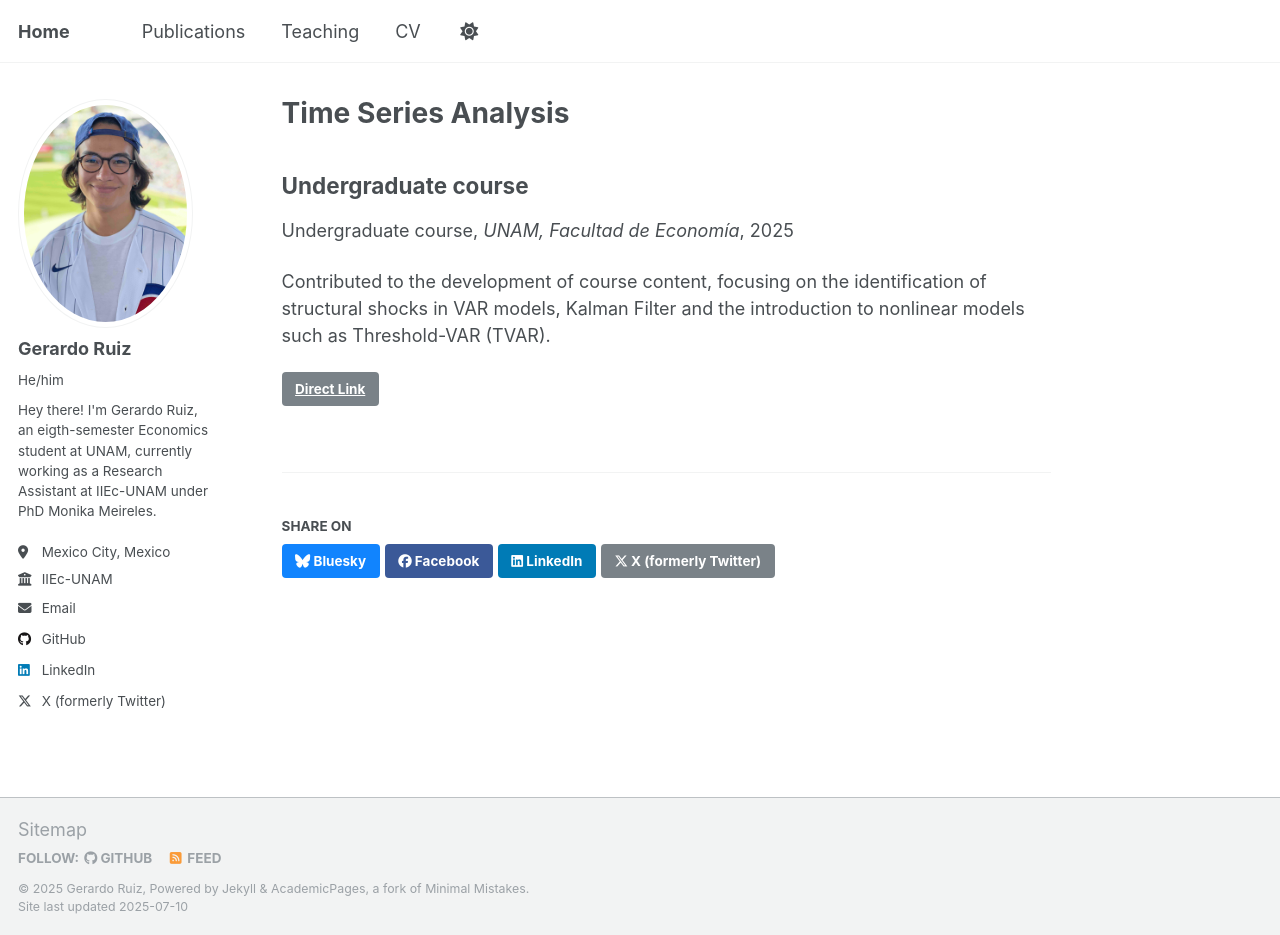
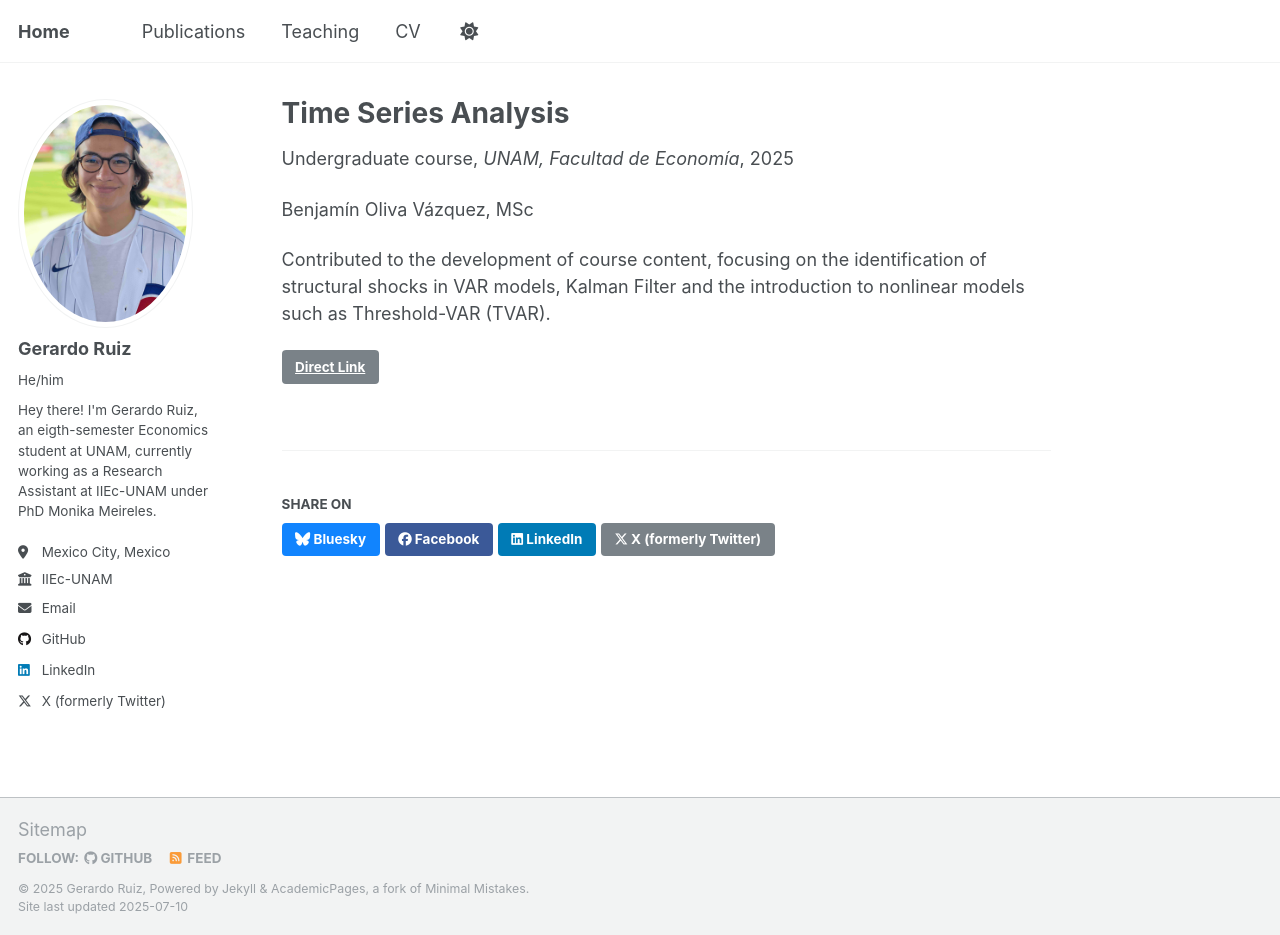
Before and after one commit to gerardorglz/gerardorglz.github.io, a Jekyll site: the page built from _teaching/2014-spring-teaching-1.md, in a window 1280 px wide and 935 px high. Built offline with Jekyll 4.4.1, drawn with Linux system fonts in a browser that asks for light colours; some of the changed lines change nothing that is shown.

Commit message:
09/07/2025

```diff
--- a/_layouts/single.html
+++ b/_layouts/single.html
@@ -27,7 +27,6 @@ layout: default
       {% unless page.header.overlay_color or page.header.overlay_image %}
         <header>
           {% if page.title %}<h1 class="page__title" itemprop="headline">{{ page.title | markdownify | remove: "<p>" | remove: "</p>" }}</h1>{% endif %}
-          {% if page.collection == 'teaching' and page.type %} <h2 class="page__subtitle">{{ page.type }}</h2> {% endif %}
           {% if page.read_time %}
             <p class="page__meta"><i class="fa fa-clock" aria-hidden="true"></i> {% include read-time.html %}</p>
           {% endif %}
--- a/_teaching/2014-spring-teaching-1.md
+++ b/_teaching/2014-spring-teaching-1.md
@@ -6,8 +6,9 @@ permalink: /teaching/2014-spring-teaching-1
 venue: "UNAM, Facultad de Economía"
 date: 2025-08-01
 location: "Mexico City, Mexico"
-instructor: Benjamín Oliva Vázquez, MSc
 link: https://benjov.github.io/Series-Tiempo/index.html
 ---
 
+Benjamín Oliva Vázquez, MSc
+
 Contributed to the development of course content, focusing on the identification of structural shocks in VAR models, Kalman Filter and the introduction to nonlinear models such as Threshold-VAR (TVAR).
```
